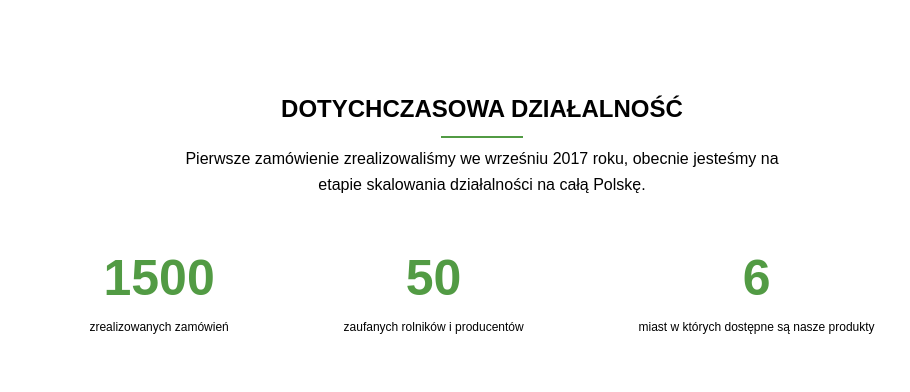
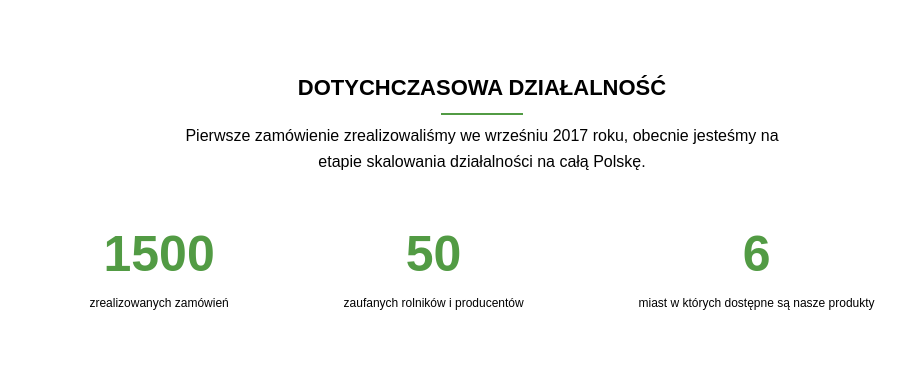
Before and after one commit to jankochanowski/rekrutacja-bees, a plain HTML site: page index.html in a window 1280 px wide. Shown: the top 392 px of the page, without its empty margins (158-1068 px from the left). Drawn offline with Linux system fonts and the light colour scheme.

Commit message:
Update index.html

```diff
--- a/index.html
+++ b/index.html
@@ -12,13 +12,13 @@
             font-family: sans-serif;
             max-width: 900px;
             margin: auto;
-            padding: 40px;
+            padding: 20px;
             line-height: 1.6;
             font-size: 12px;
         }
 
         .title {
-            font-size: 24px;
+            font-size: 22px;
             font-weight: bold;
             margin-top: 50px;
             text-align: center;
```
